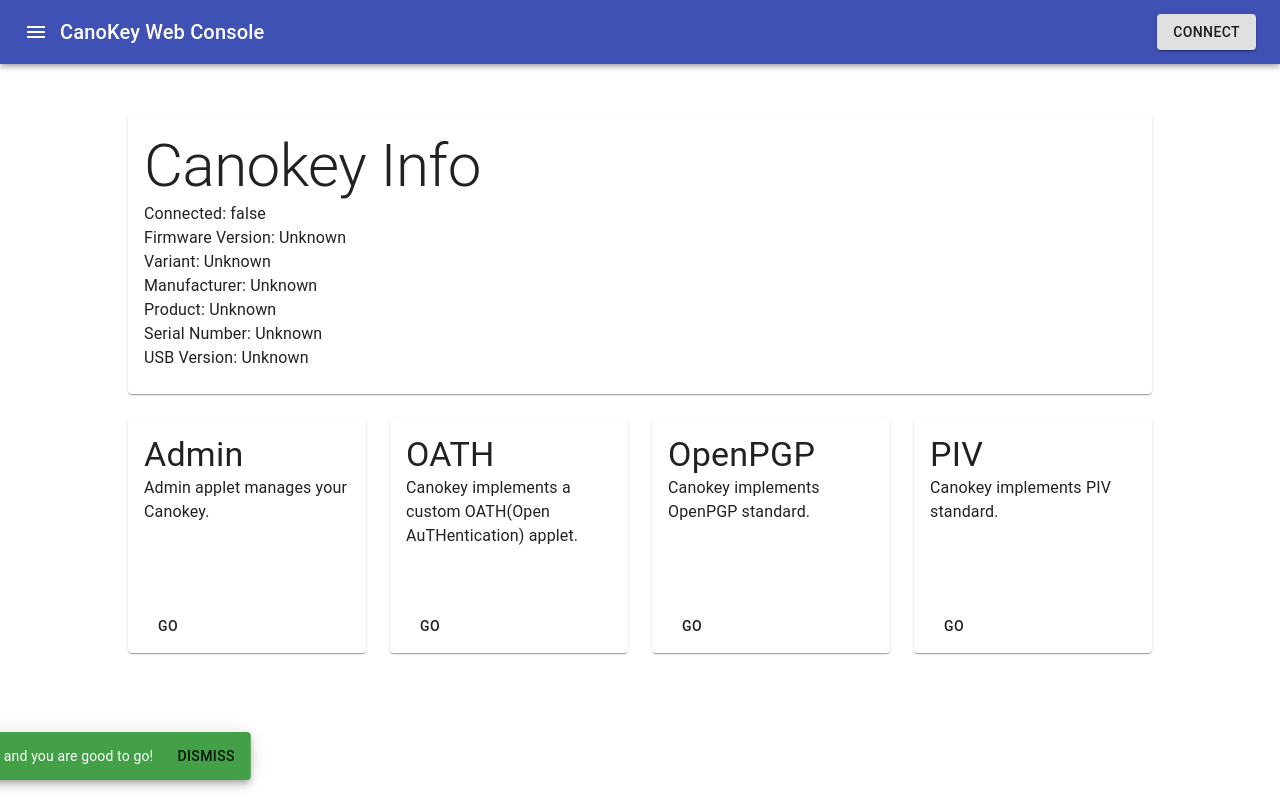
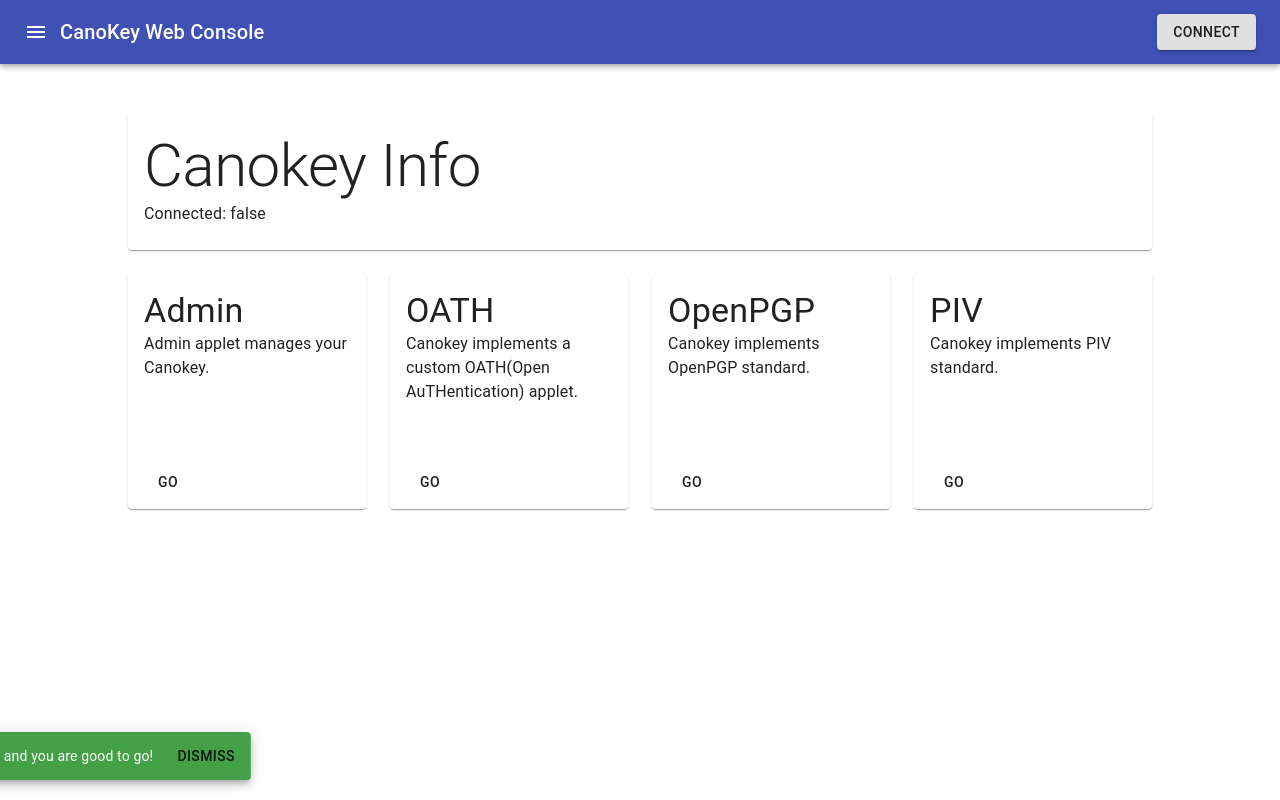
Before and after one commit to canokeys/canokey-web-console, a React (Create React App) app: page / in a window 1280 px wide. Built offline with nearby package versions, Linux system fonts and the light colour scheme.

Commit message:
Only show overview when device is connected

```diff
--- a/src/Overview.js
+++ b/src/Overview.js
@@ -71,22 +71,28 @@
                 Connected: {device !== null ? 'true' : 'false'}
               </Typography>
               <Typography>
-                Firmware Version: {version}
+                {
+                  device !== null ?
+                    `Firmware version: ${version}` : null
+                }
               </Typography>
               <Typography>
-                Variant: {variant}
+                {
+                  device !== null ?
+                    `Variant: ${variant}` : null
+                }
               </Typography>
               <Typography>
-                Manufacturer: {device !== null ? device.manufacturerName : 'Unknown'}
+                {device !== null ? `Manufacturer: ${device.manufacturerName}` : null}
               </Typography>
               <Typography>
-                Product: {device !== null ? device.productName : 'Unknown'}
+                {device !== null ? `Product: ${device.productName}` : null}
               </Typography>
               <Typography>
-                Serial Number: {device !== null ? device.serialNumber : 'Unknown'}
+                {device !== null ? `Serial Number: ${device.serialNumber}` : null}
               </Typography>
               <Typography>
-                USB Version: {device !== null ? `${device.usbVersionMajor}.${device.usbVersionMinor}` : 'Unknown'}
+                {device !== null ? `USB Version: ${device.usbVersionMajor}.${device.usbVersionMinor}` : null}
               </Typography>
             </CardContent>
           </Card>
```
